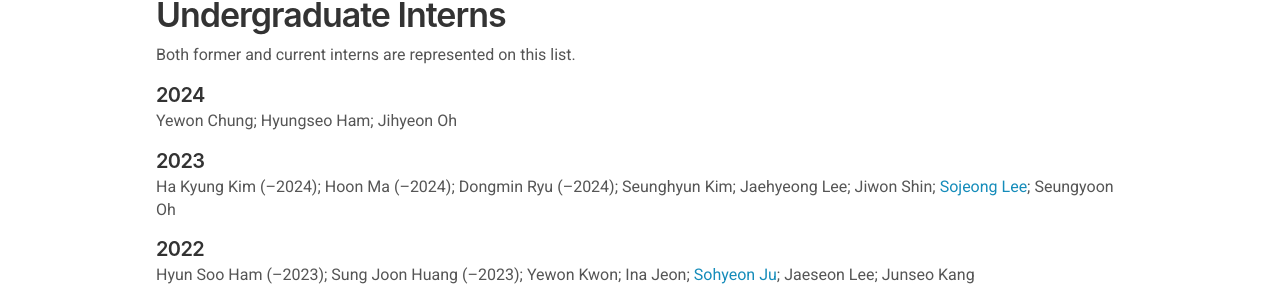
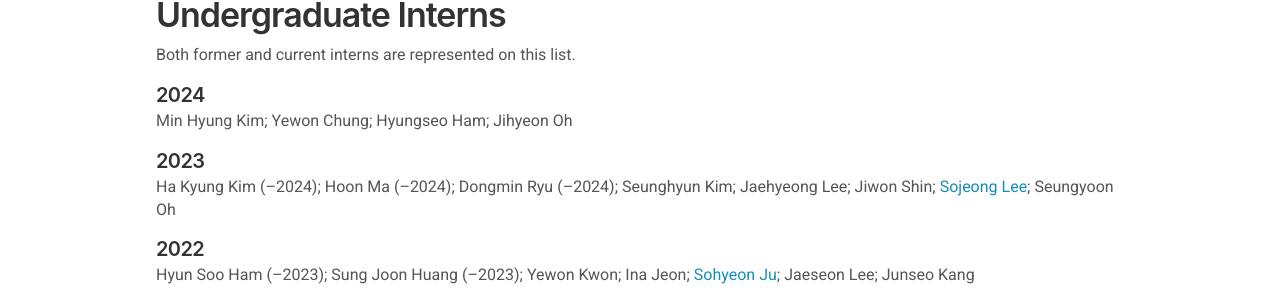
Before and after one commit to ChangLabSNU/ChangLabSNU.github.io, a Jekyll site: the page built from _pages/team.md, in a window 1280 px wide and 900 px high, scrolled down 1498 px. Shown: the part 149-453 px from the top of the window. Built offline with Jekyll 4.4.1, drawn with Linux system fonts in a browser that asks for light colours; nearby versions of some CDN libraries; some web fonts are replaced.

Commit message:
Add Min Hyung to the list of interns.

```diff
--- a/_data/alumni_interns.yml
+++ b/_data/alumni_interns.yml
@@ -1,3 +1,8 @@
+- name: Min Hyung Kim
+  year_begin: 2024
+  year_end: 2024
+  affiliation_then: Korea University
+
 - name: Yewon Chung
   year_begin: 2024
   year_end: 2024
```
